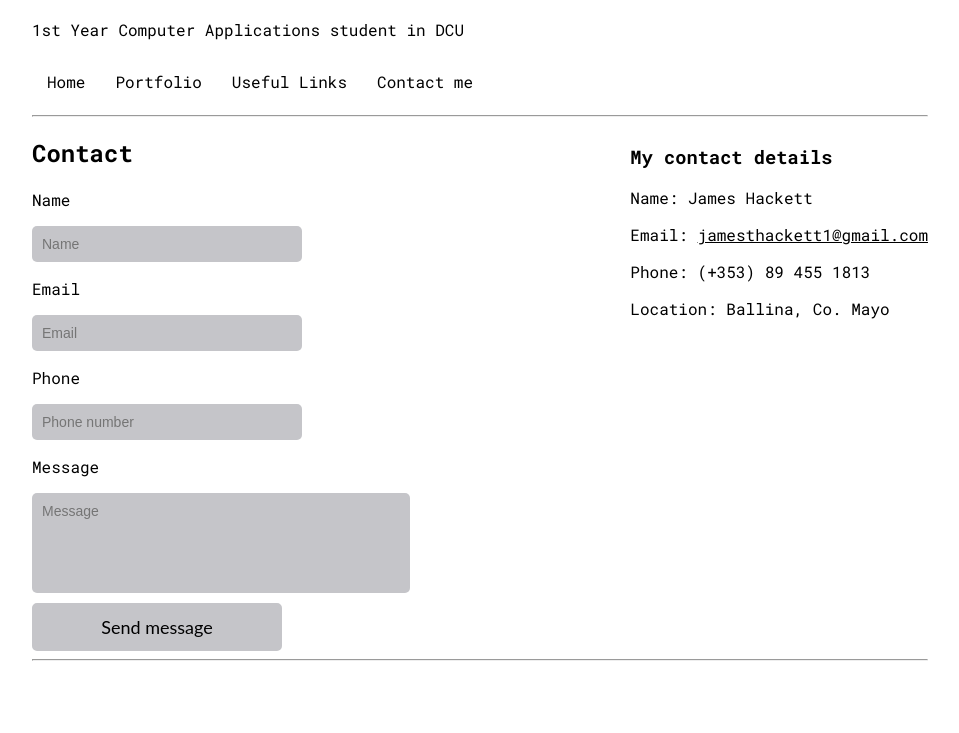
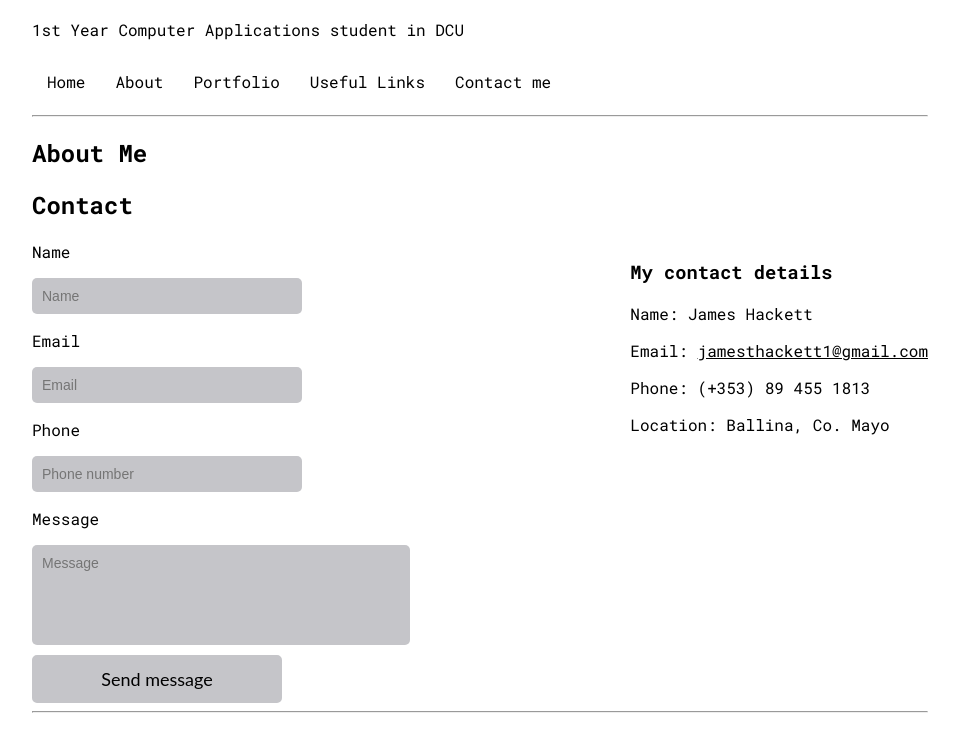
Before and after one commit to DistroByte/website, a plain HTML site: page index.html in a window 1280 px wide. Shown: the part 67-800 px from the top of the page, without its empty margins (160-1119 px from the left). Drawn offline with Linux system fonts and the light colour scheme.

Commit message:
:sparkles: Adds an About me section

```diff
--- a/index.html
+++ b/index.html
@@ -20,6 +20,7 @@
     <p>1st Year Computer Applications student in DCU</p>
     <ul>
       <li><a href="./">Home</a></li>
+      <li><a href="#about">About</a></li>
       <li><a href="http://student.computing.dcu.ie/~hacketj5/portfolio" target="_blank"
           rel="noopener noreferrer">Portfolio</a></li>
       <li><a href="pages/links/">Useful Links</a></li>
@@ -27,11 +28,18 @@
       </p>
     </ul>
   </div>
+
   <hr>
+
+  <div id="about">
+    <h2>About Me</h2>
+  </div>
 
   <!-- TODO: add some about me -->
 
   <!-- TODO: add achievements -->
+
+  <h2>Contact</h2>
 
   <div id="contactInfo">
     <h3>My contact details</h3>
@@ -44,7 +52,6 @@
   </div>
 
   <div id="contact">
-    <h2>Contact</h2>
     <form action="https://formspree.io/f/xgeppygr" method="post">
       <div class="text">
         <p>Name</p>
```
